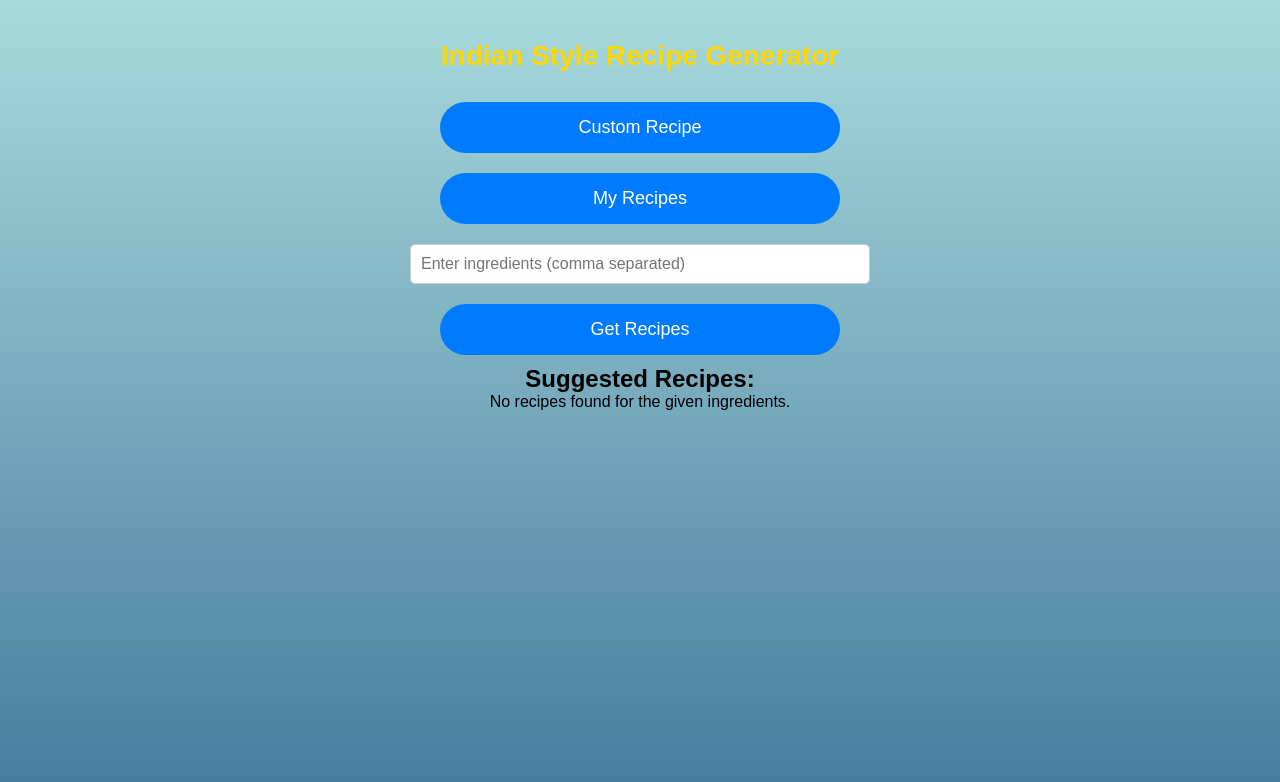
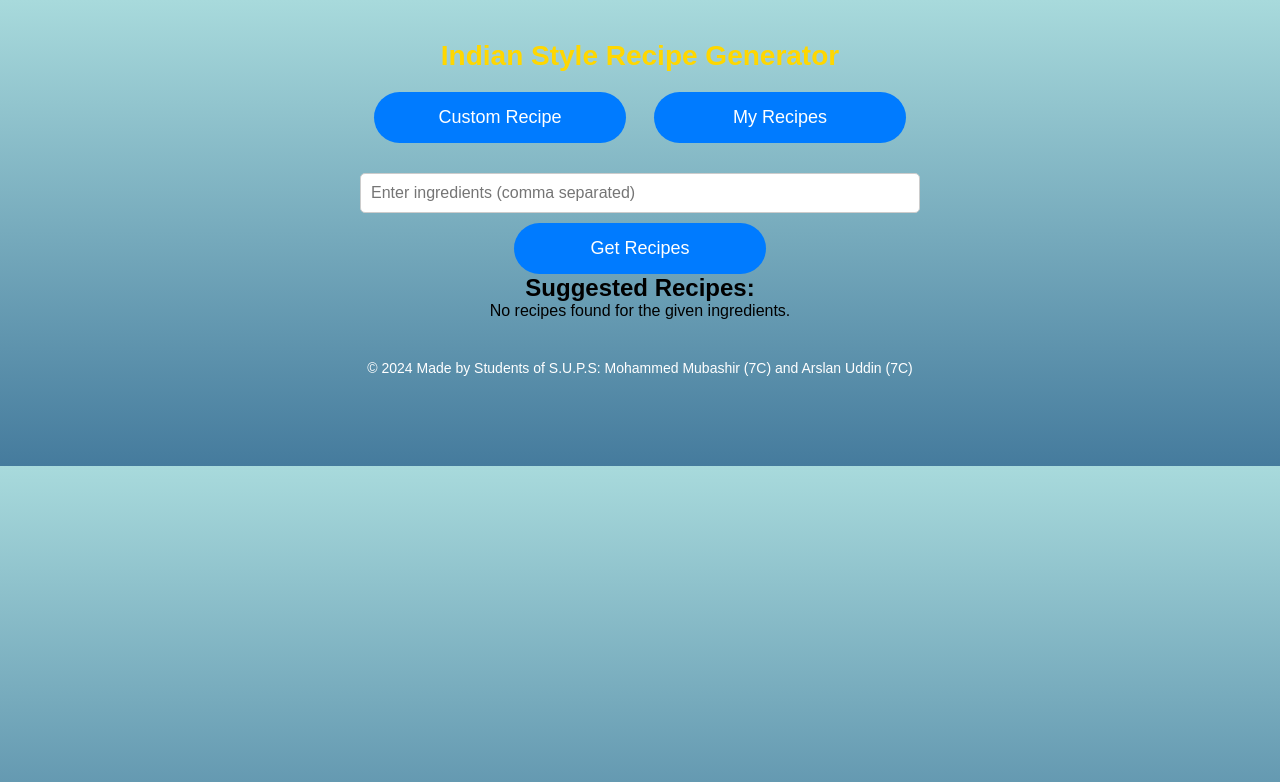
Before and after one commit to Zayan-Coder/desi-rasoi, a plain HTML site: page index.html in a window 1280 px wide. Drawn offline with Linux system fonts and the light colour scheme.

Commit message:
index.html

```diff
--- a/index.html
+++ b/index.html
@@ -16,36 +16,41 @@
             background: linear-gradient(to bottom, #a8dadc, #457b9d);
             display: flex;
             justify-content: center;
-            align-items: flex-start; /* Align to top */
-            height: 100vh;
-            overflow: hidden;
+            align-items: flex-start;
+            height: 100%;
+            overflow-y: scroll; /* Allow scroll */
+            padding-bottom: 50px;
         }
 
         #wrapper {
             text-align: center;
             width: 100%;
-            max-width: 500px;
-            margin: 20px auto; /* Centering */
+            max-width: 600px;
+            margin: 20px auto;
             padding: 20px;
         }
 
         h1 {
-            color: gold; /* Non-glowing gold color */
+            color: gold;
             font-size: 28px;
+            margin-bottom: 20px;
+        }
+
+        .button-container {
+            display: flex;
+            justify-content: space-around;
             margin-bottom: 20px;
         }
 
         button {
             padding: 15px;
-            margin: 10px 0;
             background-color: #007bff;
             border: none;
             border-radius: 30px;
             color: white;
             font-size: 18px;
             cursor: pointer;
-            width: 100%;
-            max-width: 400px;
+            width: 45%; /* Adjust button width */
             transition: background-color 0.3s;
         }
 
@@ -55,7 +60,7 @@
 
         /* Recipe Card Styles */
         .recipe-card {
-            background: linear-gradient(to bottom right, #ffffff, #e0e0e0);
+            background: linear-gradient(to bottom right, #fff, #e0e0e0, #f7f7f7);
             border-radius: 15px;
             padding: 15px;
             margin: 15px 0;
@@ -84,9 +89,19 @@
             outline: none;
         }
 
-        /* Audio Element */
-        audio {
-            display: none; /* Hide audio player */
+        /* Cooking GIF */
+        #cooking-gif {
+            display: none;
+            width: 100px;
+            margin: 20px auto;
+        }
+
+        /* Footer */
+        footer {
+            margin-top: 40px;
+            text-align: center;
+            color: white;
+            font-size: 14px;
         }
 
         /* Responsive design */
@@ -96,29 +111,26 @@
             }
             button {
                 font-size: 16px;
+                width: 100%; /* Full width for smaller screens */
             }
         }
     </style>
-
-
-        <!-- Audio for background music -->
-        <audio id="bg-music" loop>
-            <source src="Bg.mp3" type="audio/mp3">
-        </audio>
-        <audio id="ready-sound">
-            <source src="Cooked.wav" type="audio/wav">
-        </audio>
-
 </head>
 <body>
 
     <div id="wrapper">
         <h1>Indian Style Recipe Generator</h1>
-        <button id="custom-recipe-btn" onclick="showCustomRecipeForm()">Custom Recipe</button>
-        <button id="my-recipes-btn" onclick="showMyRecipes()">My Recipes</button>
+
+        <div class="button-container">
+            <button id="custom-recipe-btn" onclick="showCustomRecipeForm()">Custom Recipe</button>
+            <button id="my-recipes-btn" onclick="showMyRecipes()">My Recipes</button>
+        </div>
 
         <input type="text" id="ingredient" placeholder="Enter ingredients (comma separated)">
         <button onclick="suggestRecipe()">Get Recipes</button>
+
+        <!-- Cooking GIF -->
+        <img id="cooking-gif" src="cooking.gif" alt="Cooking in progress">
 
         <h2>Suggested Recipes:</h2>
         <div id="recipes"></div>
@@ -136,7 +148,19 @@
             <button onclick="hideCustomRecipeForm()">Cancel</button>
         </div>
 
+        <!-- Footer -->
+        <footer>
+            &copy; 2024 Made by Students of S.U.P.S: Mohammed Mubashir (7C) and Arslan Uddin (7C)
+        </footer>
     </div>
+
+    <!-- Audio for background music and sound effects -->
+    <audio id="bg-music" loop>
+        <source src="Bg.mp3" type="audio/mp3">
+    </audio>
+    <audio id="ready-sound">
+        <source src="Cooked.wav" type="audio/wav">
+    </audio>
 
     <script>
         const recipes = JSON.parse(localStorage.getItem('recipes')) || [];
@@ -164,7 +188,7 @@
             recipes.push(newRecipe);
             localStorage.setItem('recipes', JSON.stringify(recipes));
             displayRecipes(recipes);
-            hideCustomRecipeForm(); // Hide the form after adding
+            hideCustomRecipeForm();
             clearForm();
         }
 
@@ -180,6 +204,7 @@
 
         // Function to suggest recipes based on ingredients
         function suggestRecipe() {
+            document.getElementById("cooking-gif").style.display = 'block'; // Show cooking gif
             const ingredientInput = document.getElementById("ingredient").value;
             const ingredientList = ingredientInput.split(',').map(item => item.trim().toLowerCase());
             const suggestedRecipes = recipes.filter(recipe =>
@@ -188,9 +213,12 @@
 
             displayRecipes(suggestedRecipes);
             document.getElementById('bg-music').play(); // Play background music
+            setTimeout(() => {
+                document.getElementById("cooking-gif").style.display = 'none'; // Hide cooking gif
+            }, 2000); // Hide after 2 seconds
         }
 
-        // Function to display recipes
+      // Function to display recipes (continued)
         function displayRecipes(suggestedRecipes) {
             const recipesDiv = document.getElementById("recipes");
             recipesDiv.innerHTML = ""; // Clear previous results
@@ -243,7 +271,7 @@
 
             // Delete the recipe from the list for editing
             deleteRecipe(index);
-            hideCustomRecipeForm(); // Hide form so user can update the recipe
+            showCustomRecipeForm(); // Show form so user can update the recipe
         }
 
         // Function to share a recipe
```
